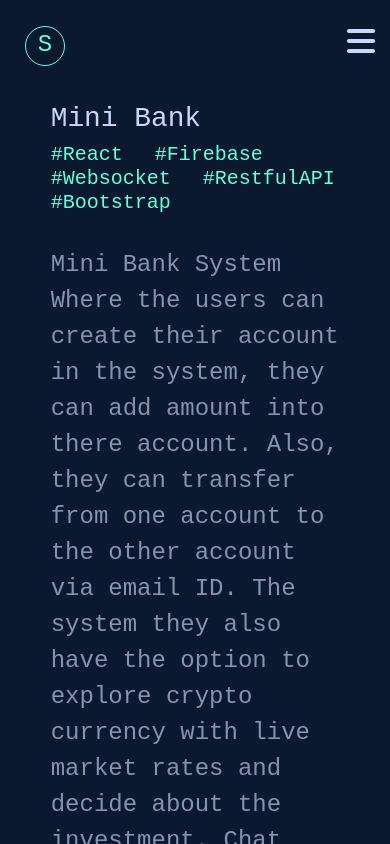
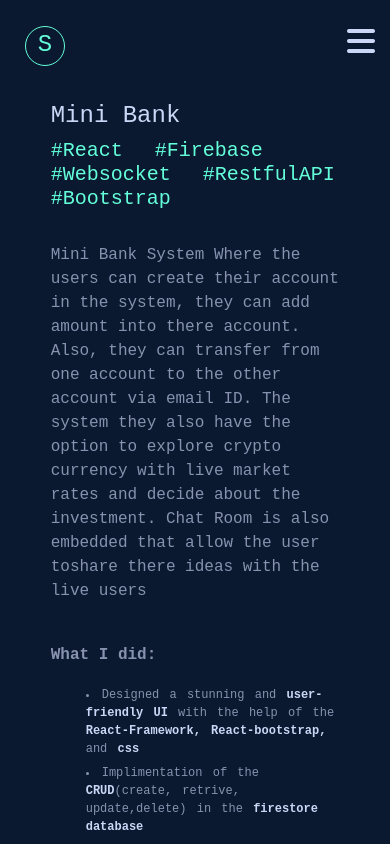
Before and after one commit to SaharshPatel24/MyPortfolio, a React (Create React App) app: page /projects in a window 390 px wide. Built offline with nearby package versions, Linux system fonts and the light colour scheme; what react-chatbot-kit would draw is missing.

Commit message:
made the project page responsive

```diff
--- a/src/Components/projects/projects.css
+++ b/src/Components/projects/projects.css
@@ -43,7 +43,7 @@
     color: #8892b0;
     word-spacing: 3px;
  font-size:18px;
- margin-bottom:50px;
+ margin-bottom:70px;
 }
 
 .banksystem .list li{
@@ -53,3 +53,22 @@
 .banksystem .list b{
     color: #ccd6f6;
 }
+
+@media only screen and (max-width: 500px) {
+    .banksystem h1{
+        font-size: 24px;
+    }
+
+    .banksystem h5{
+        font-size: 20px;
+    }
+
+    .banksystem p{
+        font-size:16px;
+    }
+
+    .banksystem .list{
+        font-size: 12px;
+        margin-bottom:100px;
+    }
+}
```
